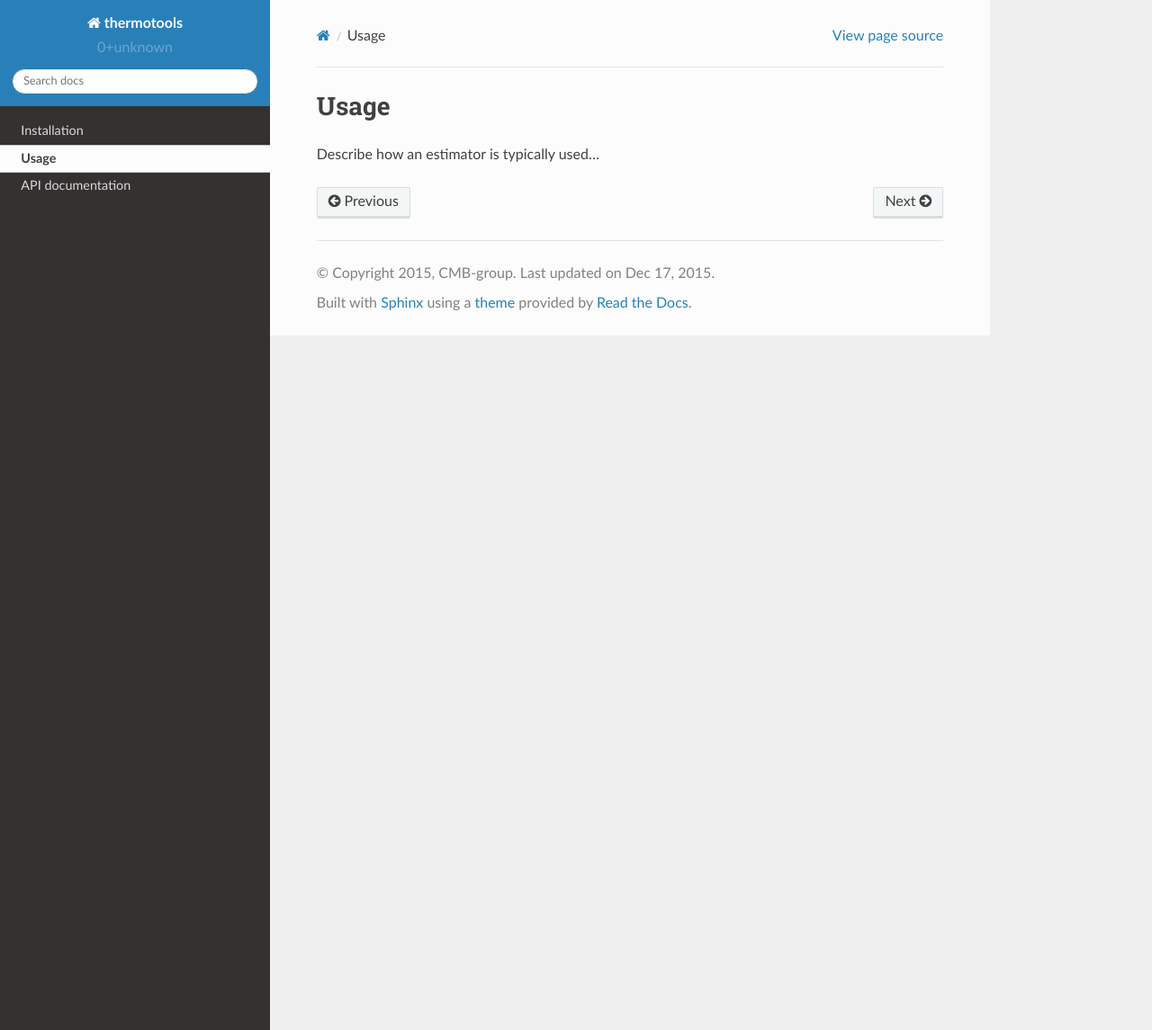
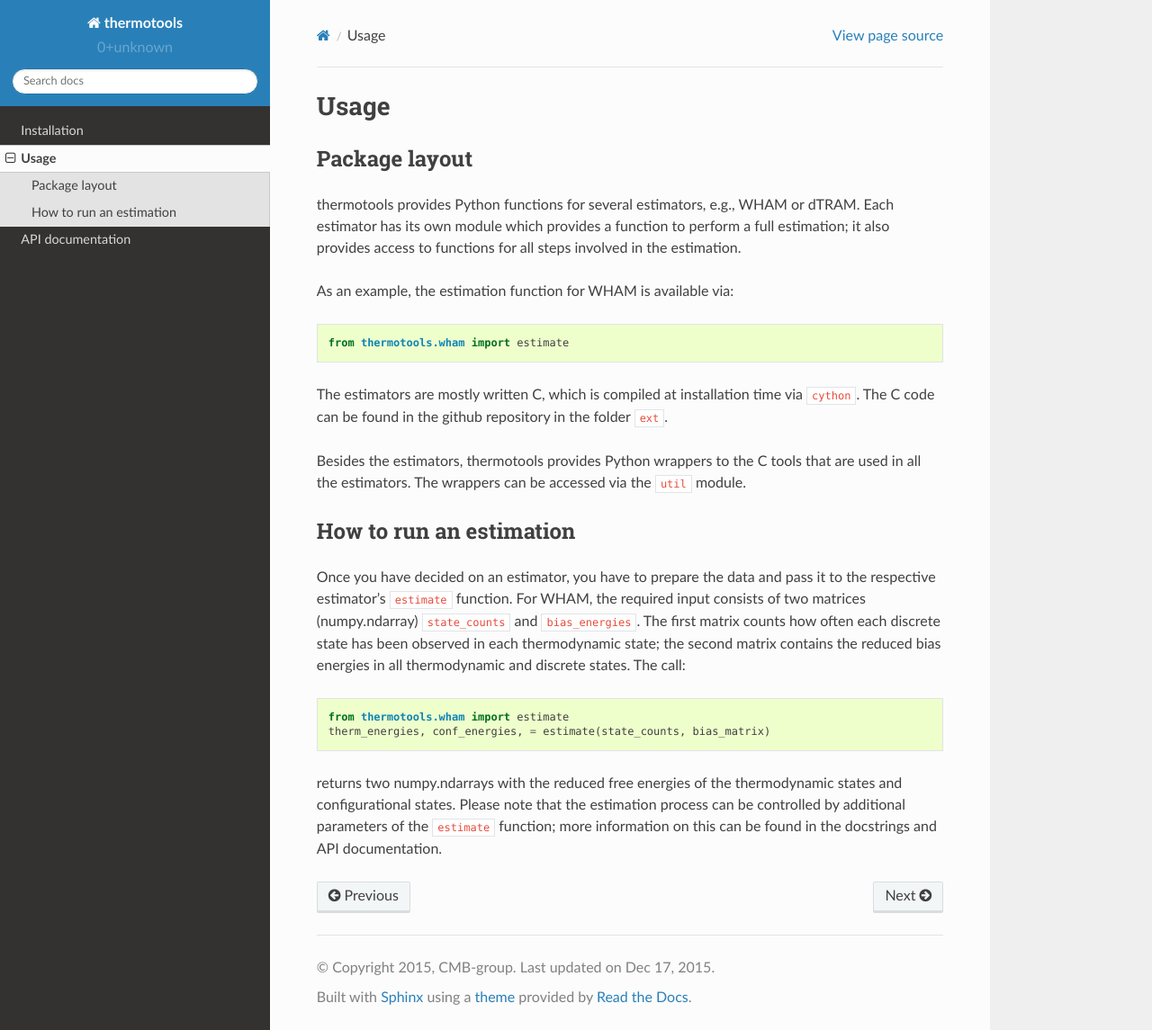
Before and after one commit to markovmodel/thermotools, a Sphinx documentation site: the page built from docs/api/usage.rst, in a window 1280 px wide and 1145 px high. Shown: the whole window at 90% size. Built offline with Sphinx 7.4.7 and the Read the Docs theme 2.0.0, drawn with Linux system fonts in a browser that asks for light colours.

Commit message:
adding usage information

```diff
--- a/docs/api/usage.rst
+++ b/docs/api/usage.rst
@@ -3,6 +3,27 @@ Usage
 =====
 
 .. toctree::
-   :maxdepth: 2
+   :maxdepth: 1
 
-Describe how an estimator is typically used...
+Package layout
+==============
+
+thermotools provides Python functions for several estimators, e.g., WHAM or dTRAM. Each estimator has its own module which provides a function to perform a full estimation; it also provides access to functions for all steps involved in the estimation.
+
+As an example, the estimation function for WHAM is available via::
+
+   from thermotools.wham import estimate
+
+The estimators are mostly written C, which is compiled at installation time via ``cython``. The C code can be found in the github repository in the folder ``ext``.
+
+Besides the estimators, thermotools provides Python wrappers to the C tools that are used in all the estimators. The wrappers can be accessed via the ``util`` module.
+
+How to run an estimation
+========================
+
+Once you have decided on an estimator, you have to prepare the data and pass it to the respective estimator's ``estimate`` function. For WHAM, the required input consists of two matrices (numpy.ndarray) ``state_counts`` and  ``bias_energies``. The first matrix counts how often each discrete state has been observed in each thermodynamic state; the second matrix contains the reduced bias energies in all thermodynamic and discrete states. The call::
+
+   from thermotools.wham import estimate
+   therm_energies, conf_energies, = estimate(state_counts, bias_matrix)
+
+returns two numpy.ndarrays with the reduced free energies of the thermodynamic states and configurational states. Please note that the estimation process can be controlled by additional parameters of the ``estimate`` function; more information on this can be found in the docstrings and API documentation.
```
